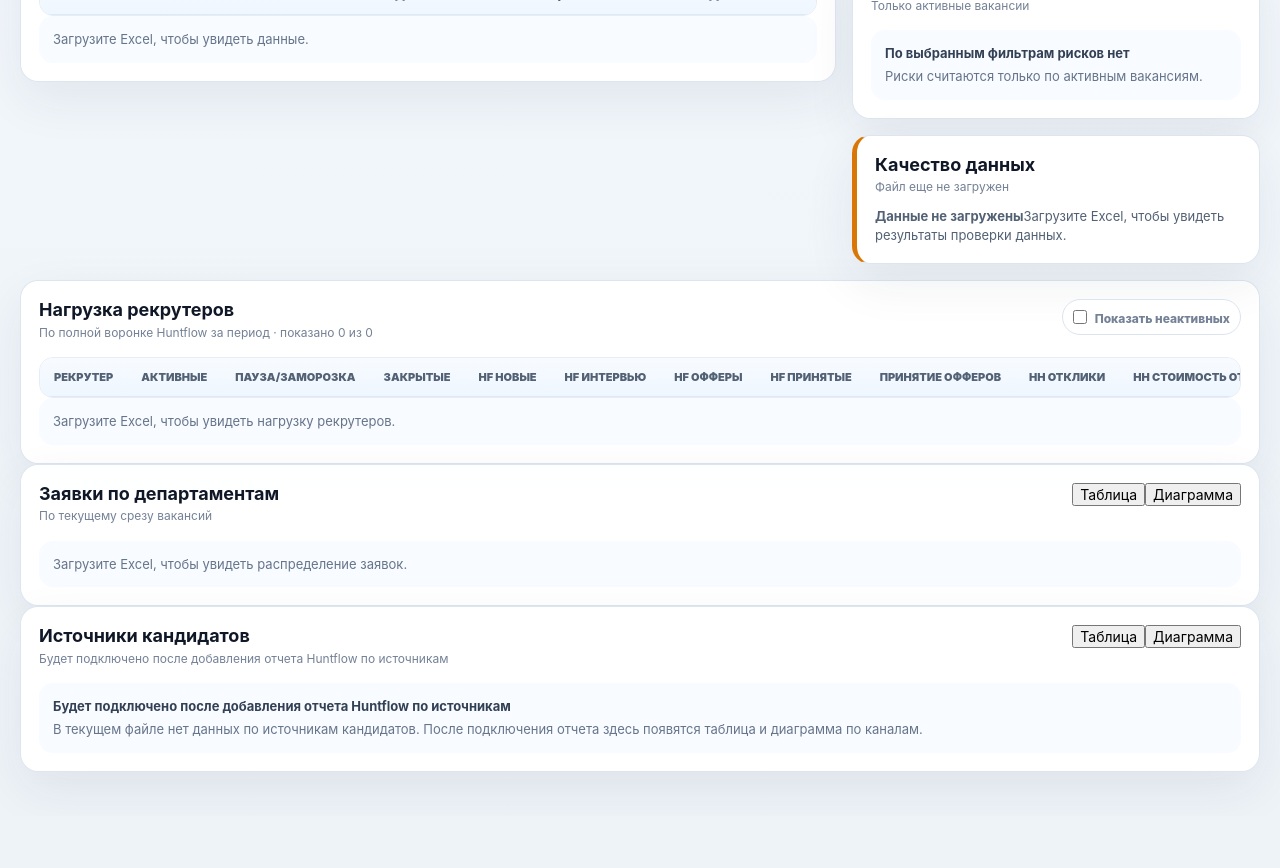
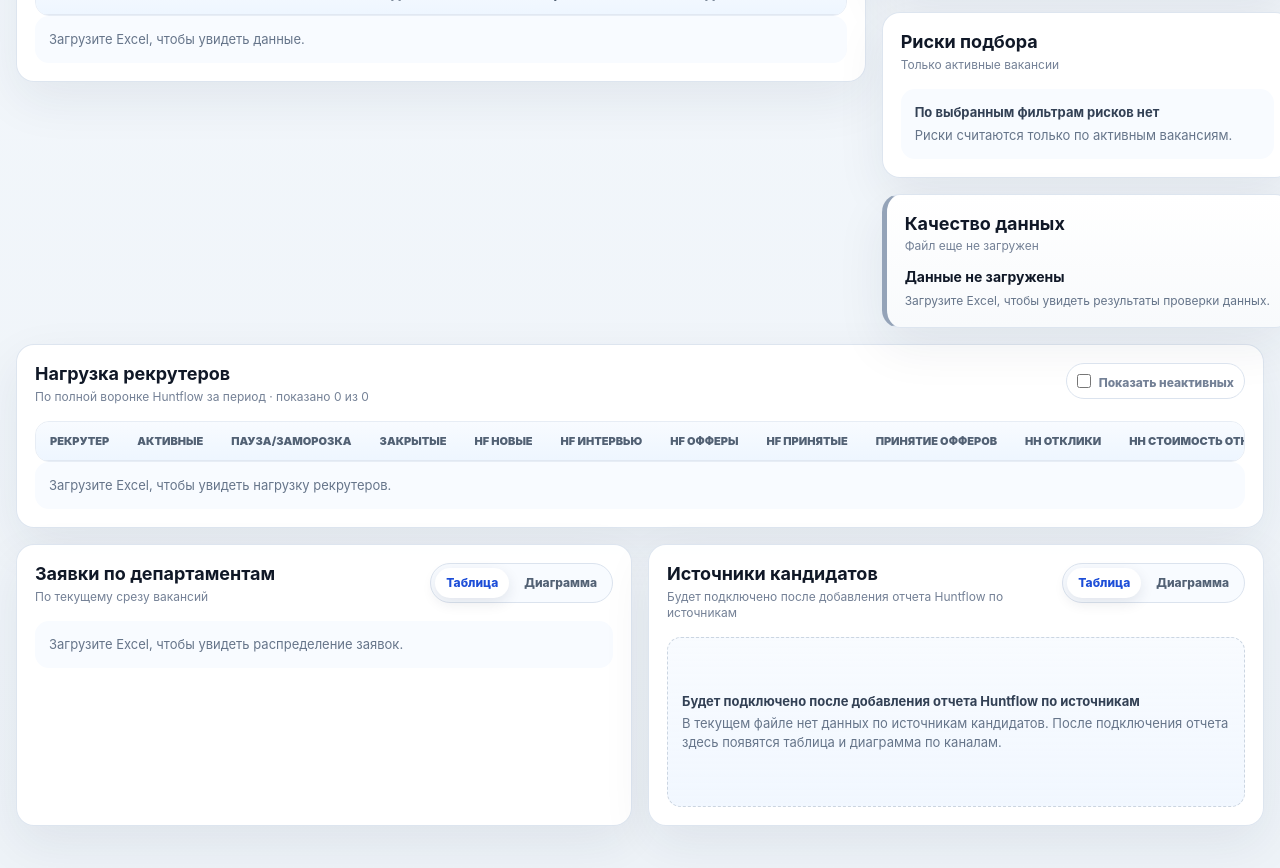
Before and after one commit to AN684-beep/hr-recruiting-analytics-dashboard, a React (Vite) app: page / in a window 1280 px wide. Shown: the part 1120-1988 px from the top of the page. Before the commit the page ends 1936 px from the top, so only its background shows below. Built offline with nearby package versions, Linux system fonts and the light colour scheme.

Commit message:
Refine dashboard analytics blocks and add department breakdown

```diff
--- a/src/styles.css
+++ b/src/styles.css
@@ -63,7 +63,7 @@ p {
 }
 
 .dashboard-shell {
-  width: min(1240px, calc(100% - 32px));
+  width: min(1440px, calc(100% - 32px));
   margin: 0 auto;
   padding: 28px 0 44px;
 }
@@ -325,6 +325,10 @@ p {
   margin-bottom: 14px;
 }
 
+.section-heading.with-controls {
+  align-items: flex-start;
+}
+
 .section-heading h2,
 .alert-heading h2 {
   color: #101827;
@@ -340,6 +344,40 @@ p {
   color: #748196;
   font-size: 12px;
   line-height: 1.35;
+}
+
+.segmented-control {
+  display: inline-flex;
+  align-items: center;
+  gap: 4px;
+  border: 1px solid var(--color-border);
+  border-radius: 999px;
+  background: #f8fbff;
+  padding: 4px;
+  flex-shrink: 0;
+}
+
+.segmented-control button {
+  min-height: 30px;
+  border: 0;
+  border-radius: 999px;
+  background: transparent;
+  color: #526174;
+  padding: 7px 11px;
+  font-size: 12px;
+  font-weight: 800;
+  line-height: 1;
+  white-space: nowrap;
+}
+
+.segmented-control button.active {
+  background: #ffffff;
+  color: #1d4ed8;
+  box-shadow: 0 5px 14px rgba(31, 44, 71, 0.1);
+}
+
+.segmented-control.compact button {
+  padding: 7px 9px;
 }
 
 .filters-card {
@@ -445,7 +483,7 @@ p {
 
 .two-column-layout {
   display: grid;
-  grid-template-columns: minmax(0, 2fr) minmax(320px, 1fr);
+  grid-template-columns: minmax(0, 2fr) minmax(360px, 0.9fr);
   gap: 16px;
   align-items: start;
 }
@@ -505,8 +543,58 @@ p {
   min-width: 2px;
   height: 100%;
   border-radius: inherit;
-  background: linear-gradient(90deg, #3b82f6, #14b8a6);
-  box-shadow: 0 0 18px rgba(20, 184, 166, 0.16);
+  background: linear-gradient(90deg, #60a5fa, #2563eb);
+  box-shadow: 0 0 18px rgba(59, 130, 246, 0.18);
+}
+
+.distribution-list,
+.department-chart {
+  display: grid;
+  gap: 12px;
+}
+
+.distribution-row,
+.department-chart-row {
+  display: grid;
+  gap: 7px;
+}
+
+.distribution-label,
+.department-chart-label {
+  display: flex;
+  align-items: baseline;
+  justify-content: space-between;
+  gap: 12px;
+}
+
+.distribution-label span,
+.department-chart-label span {
+  color: #334155;
+  font-size: 13px;
+  font-weight: 800;
+}
+
+.distribution-label strong,
+.department-chart-label strong {
+  color: #101827;
+  font-size: 13px;
+  white-space: nowrap;
+}
+
+.distribution-track,
+.department-chart-track {
+  overflow: hidden;
+  height: 10px;
+  border-radius: 999px;
+  background: #e5edf6;
+}
+
+.distribution-bar,
+.department-chart-bar {
+  min-width: 2px;
+  height: 100%;
+  border-radius: inherit;
+  background: linear-gradient(90deg, #dbeafe, #3b82f6);
 }
 
 .sla-summary {
@@ -549,6 +637,11 @@ p {
   background: linear-gradient(180deg, #ffffff 0%, var(--color-green-soft) 100%);
 }
 
+.data-quality-alert.neutral {
+  border-left-color: #94a3b8;
+  background: linear-gradient(180deg, #ffffff 0%, #f8fafc 100%);
+}
+
 .data-quality-alert.warning {
   border-color: #fde68a;
   background: linear-gradient(180deg, #ffffff 0%, var(--color-amber-soft) 100%);
@@ -562,9 +655,21 @@ p {
 }
 
 .data-quality-alert p {
+  display: grid;
+  gap: 5px;
   color: #526174;
   font-size: 13px;
   line-height: 1.45;
+}
+
+.data-quality-alert p strong {
+  color: #101827;
+  font-size: 14px;
+}
+
+.data-quality-alert p span {
+  color: #66758a;
+  font-size: 12px;
 }
 
 .review-list {
@@ -984,6 +1089,26 @@ tbody tr.selected-row td {
   margin-top: 16px;
 }
 
+.analytics-lower-grid {
+  display: grid;
+  grid-template-columns: repeat(2, minmax(0, 1fr));
+  gap: 16px;
+  margin-top: 16px;
+}
+
+.department-table th,
+.department-table td {
+  white-space: nowrap;
+}
+
+.sources-empty {
+  min-height: 170px;
+  align-content: center;
+  border: 1px dashed #cbd5e1;
+  background:
+    linear-gradient(180deg, rgba(248, 251, 255, 0.96), rgba(239, 246, 255, 0.86));
+}
+
 .toggle-control {
   display: inline-flex;
   align-items: center;
@@ -1006,22 +1131,6 @@ tbody tr.selected-row td {
   accent-color: var(--color-blue);
 }
 
-.next-metrics-list {
-  display: grid;
-  gap: 8px;
-}
-
-.next-metrics-list span {
-  border: 1px solid #e7edf5;
-  border-radius: 12px;
-  background: #fbfdff;
-  color: #526174;
-  padding: 10px 11px;
-  font-size: 12px;
-  font-weight: 700;
-  line-height: 1.35;
-}
-
 @media (max-width: 1120px) {
   .dashboard-header {
     grid-template-columns: 1fr;
@@ -1035,11 +1144,15 @@ tbody tr.selected-row td {
   .two-column-layout {
     grid-template-columns: 1fr;
   }
+
+  .analytics-lower-grid {
+    grid-template-columns: 1fr;
+  }
 }
 
 @media (max-width: 760px) {
   .dashboard-shell {
-    width: min(100% - 20px, 1240px);
+    width: min(100% - 20px, 1440px);
     padding: 18px 0 32px;
   }
 
@@ -1076,9 +1189,15 @@ tbody tr.selected-row td {
   }
 
   .section-heading,
-  .section-heading.compact {
+  .section-heading.compact,
+  .section-heading.with-controls {
     align-items: flex-start;
     flex-direction: column;
+  }
+
+  .segmented-control {
+    width: 100%;
+    overflow-x: auto;
   }
 
   .secondary-button {
```
